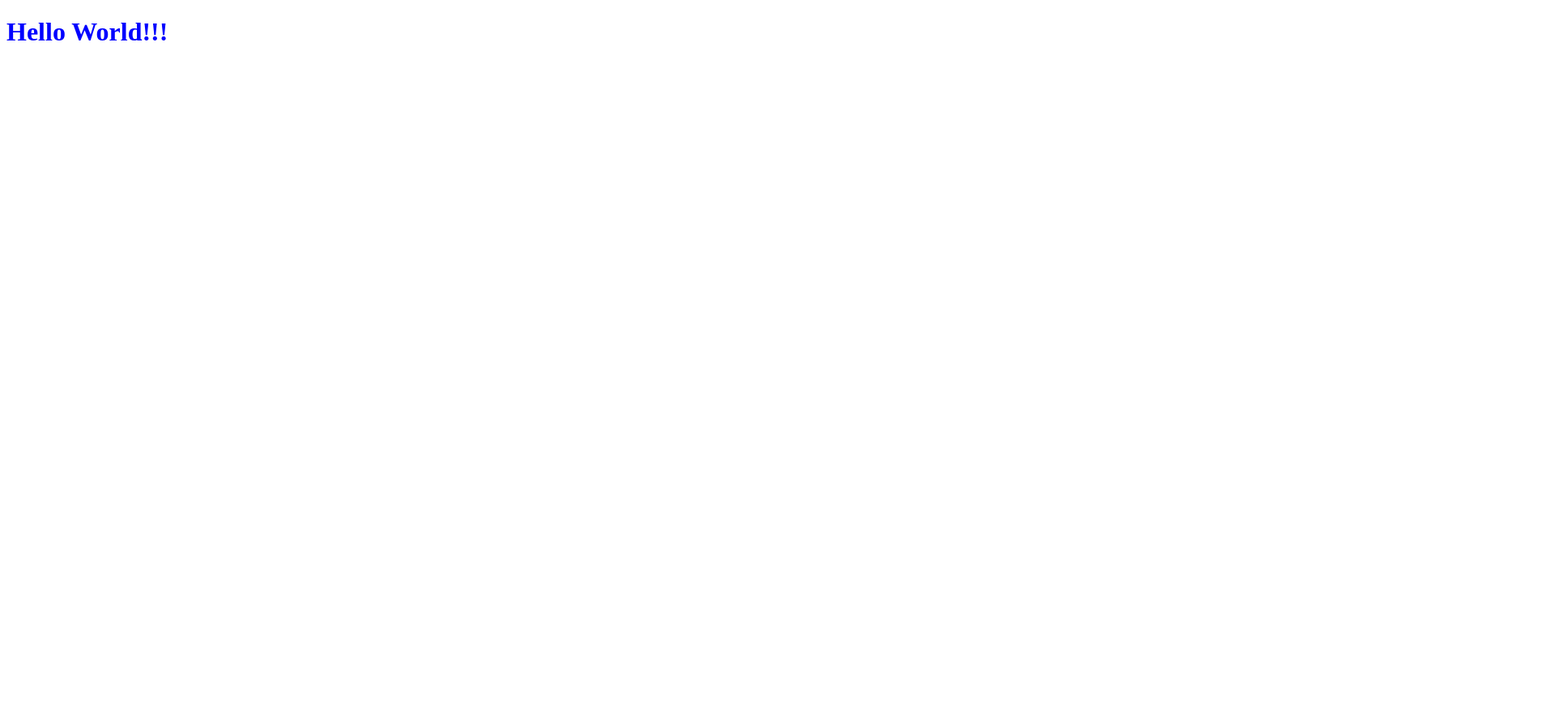
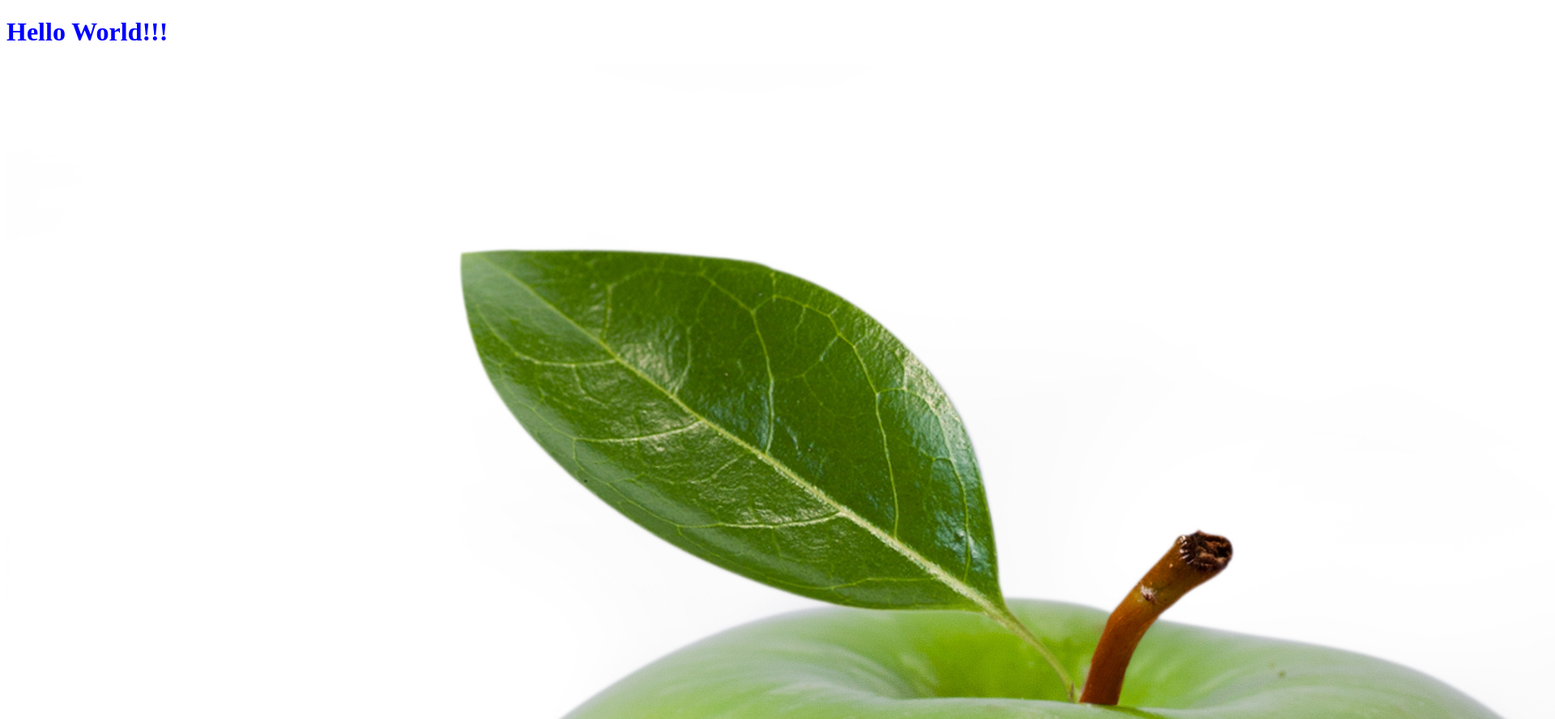
Before and after one commit to Ophois34/lePoleS, a plain HTML site: page index.html in a window 1280 px wide. Shown: the top 888 px of the page at 81% size, 1920 px wide, since content can reach past the window. Before the commit the page ends 800 px from the top, so only its background shows below. Drawn offline with Linux system fonts and the light colour scheme.

Commit message:
ajout image
Ajout de l'image d'une pomme sous le titre

```diff
--- a/index.html
+++ b/index.html
@@ -7,5 +7,6 @@
 </head>
 <body>
 	<h1>Hello World!!!</h1>
+	<img src="images/Pomme.jpg" />
 </body>
 </html>
```
Also changed, not shown: images/Pomme.jpg (added).
